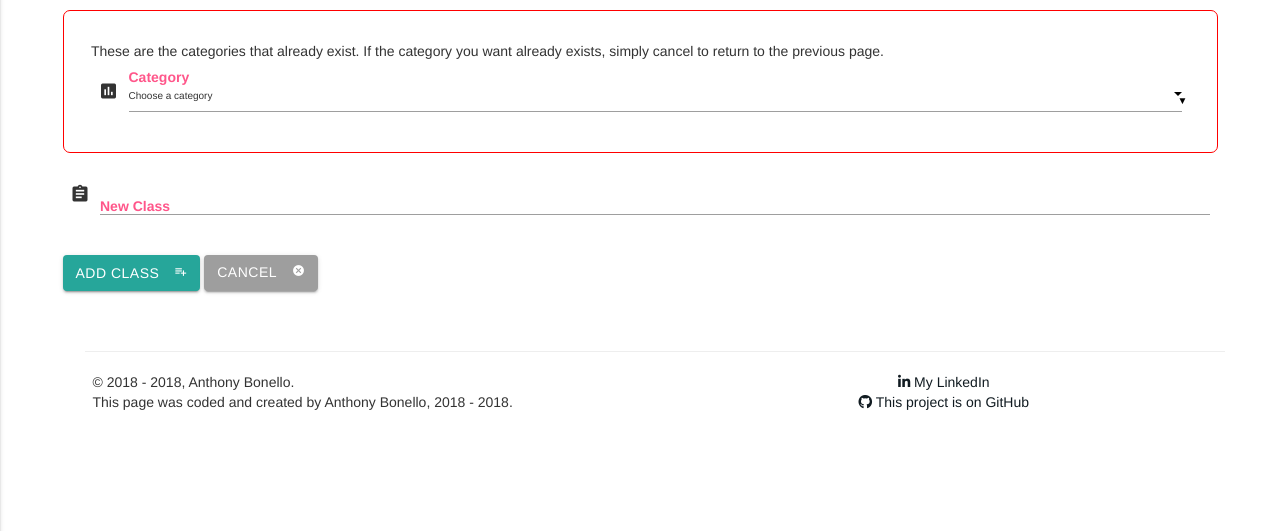
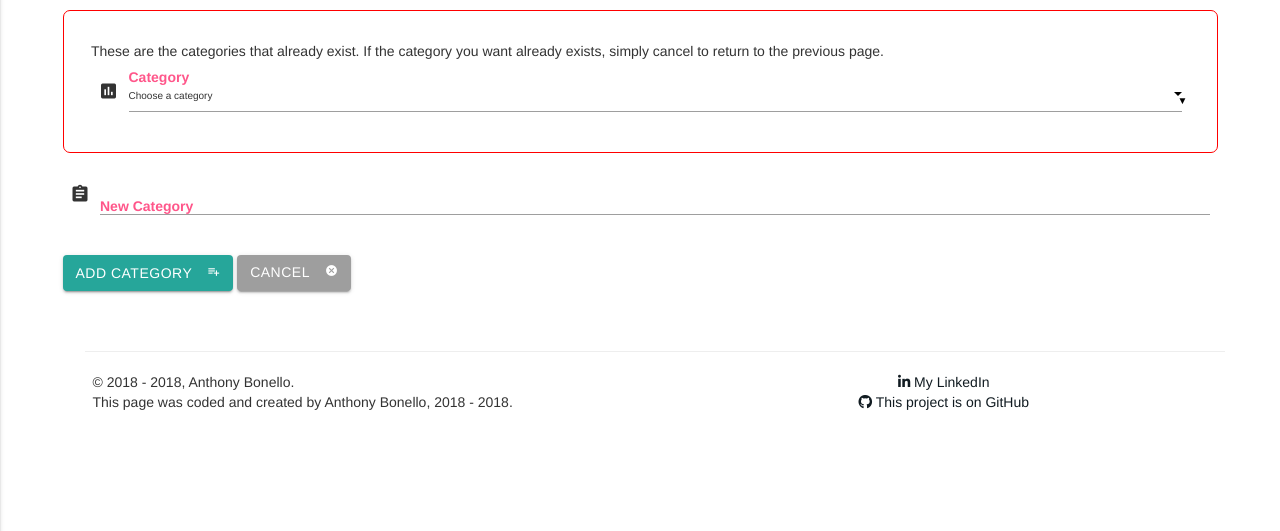
Before and after one commit to abonello/food_nutrition, a Flask app: page /add_class in a window 1280 px wide. Shown: the part 198-729 px from the top of the page. Run offline with Flask 2, Linux system fonts and the light colour scheme; data that the repository does not hold is empty; some libraries are stand-ins or nearby versions.

Commit message:
Change class to category in addclass.html

```diff
--- a/templates/addclass.html
+++ b/templates/addclass.html
@@ -42,14 +42,14 @@
                 <div class="input-field col s12">
                     <i class="material-icons prefix">assignment</i>
                     <input id="class_name" name="class" type="text" class="validate">
-                    <label for="class_name">New Class</label>
+                    <label for="class_name">New Category</label>
                 </div>
             </div>
 
 
 
             <div class="row">
-                <button class="btn waves-effect waves-light" type="submit" name="action">Add Class
+                <button class="btn waves-effect waves-light" type="submit" name="action">Add Category
                     <i class="material-icons right">playlist_add</i>
                 </button>
                 <a href="
```
